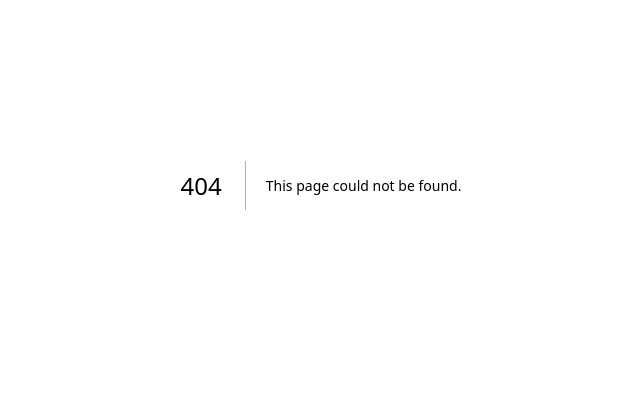
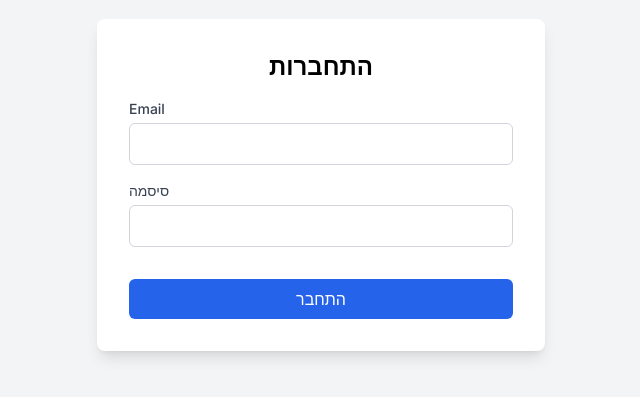
Before and after one commit to ChaniCohen1/recipesProject, a Next.js app: page /pages/login in a window 1280 px wide. Before the commit this address had no page. Shown: the part 215-612 px from the top of the page, without its empty margins (319-959 px from the left). Built offline with nearby package versions, Linux system fonts and the light colour scheme.

Commit message:
add token

```diff
--- a/next.config.js
+++ b/next.config.js
@@ -4,7 +4,8 @@ const nextConfig = {
     domains: [
       "cdn.loveandlemons.com",
       "encrypted-tbn0.gstatic.com",
-      "images.unsplash.com"
+      "images.unsplash.com",
+      "cdn.getmood.io"
     ],
   },
 };
--- a/package.json
+++ b/package.json
@@ -15,6 +15,7 @@
     "@fortawesome/react-fontawesome": "^0.2.2",
     "@heroicons/react": "^1.0.6",
     "axios": "^1.7.7",
+    "jsonwebtoken": "^9.0.2",
     "mongoose": "^8.8.1",
     "next": "^14.2.17",
     "prop-types": "^15.8.1",
@@ -23,6 +24,7 @@
     "zod": "^3.23.8"
   },
   "devDependencies": {
+    "@types/jsonwebtoken": "^9.0.7",
     "@types/node": "^20",
     "@types/react": "^18",
     "@types/react-dom": "^18",
--- /dev/null
+++ b/src/app/api/login/route.ts
@@ -0,0 +1,70 @@
+import { NextRequest, NextResponse } from "next/server";
+import jwt from "jsonwebtoken";
+
+export async function POST(req: NextRequest) {
+  const { email, password } = await req.json();
+
+  if (email === "user@example.com" && password === "111") {
+
+    const token = jwt.sign(
+      { email },
+      process.env.JWT_SECRET!,
+      { expiresIn: "1h" } //הגדרת תוקף הטוקן
+    );
+
+    const headers = new Headers();
+    headers.append(
+      "Set-Cookie",
+      `token=${token}; path=/; secure; HttpOnly; SameSite=Strict`
+    );
+
+    console.log(headers, token);
+
+    return NextResponse.json(
+      { message: "Login successful", token },
+      { headers }
+    );
+  } else {
+    return NextResponse.json(
+      { message: "Invalid credentials" },
+      { status: 401 }
+    );
+  }
+};
+
+
+export async function GET(req: NextRequest) {
+  try {
+    const token = req.cookies.get("token")?.value;
+
+    if (!token) {
+      return NextResponse.json(
+        { message: "Authentication token missing" },
+        { status: 401 }
+      );
+    }
+
+    const JWT_SECRET = process.env.JWT_SECRET!;
+    try {
+      const decoded = jwt.verify(token, JWT_SECRET);
+      console.log("Decoded Token:", decoded);
+
+      return NextResponse.json({
+        message: "User authenticated",
+        user: decoded,
+      });
+    } catch (error) {
+      console.error("Invalid token:", error);
+      return NextResponse.json(
+        { message: "Invalid token" },
+        { status: 403 }
+      );
+    }
+  } catch (error) {
+    console.error("Error during authentication:", error);
+    return NextResponse.json(
+      { message: "Server error during authentication" },
+      { status: 500 }
+    );
+  }
+};
--- a/src/app/pages/cards/page.tsx
+++ b/src/app/pages/cards/page.tsx
@@ -1,8 +1,10 @@
 "use client";
 import CardList from "@/app/components/CardList";
 import Header from "@/app/components/Header";
+import { fetchProtectedData } from "@/app/services/auth";
 import { getRecipes } from "@/app/services/getRecipes";
 import Recipe from "@/app/types/recipes";
+import { useRouter } from "next/navigation";
 import React, { useEffect, useState } from "react";
 
 const Page = () => {
@@ -14,10 +16,13 @@ const Page = () => {
   } else {
     status = false;
   }
-  console.log("status" , status);
+  console.log("status", status);
 
   const [filtered, setFiltered] = useState<Recipe[]>([]);
   const [update, setUpdate] = useState(false);
+
+  const [isAuthenticated, setIsAuthenticated] = useState(false);
+  const router = useRouter();
   useEffect(() => {
     const fetchRecipes = async () => {
       try {
@@ -33,6 +38,26 @@ const Page = () => {
     fetchRecipes();
   }, [update, status]);
 
+  //token
+  useEffect(() => {
+    const checkAccess = async () => {
+      const validation = await fetchProtectedData();
+      console.log("validation data", validation);
+      if (validation) {
+        setIsAuthenticated(true);
+        console.log("יש לך גישה למידע המוגן:", validation);
+      } else {
+        router.push("/pages/login");
+        console.log("אין לך גישה למידע המוגן");
+      }
+    };
+    checkAccess();
+  }, [router]);
+
+  if (!isAuthenticated) {
+    return <p>טוען...</p>;
+  }
+
   return (
     <>
       <Header setFiltered={setFiltered} update={update} setUpdate={setUpdate} />
--- /dev/null
+++ b/src/app/pages/login/page.tsx
@@ -0,0 +1,79 @@
+"use client";
+import { useState } from "react";
+import { useRouter } from "next/navigation";
+import { loginAxiosForGetToken } from "@/app/services/auth";
+
+const Login = () => {
+  const [email, setEmail] = useState("");
+  const [password, setPassword] = useState("");
+  const [error, setError] = useState<string | null>(null);
+  const router = useRouter();
+
+  const handleSubmit = async (e: React.FormEvent) => {
+    e.preventDefault();
+    try {
+      const response = await loginAxiosForGetToken(email, password);
+      if (response) {
+        router.push("/pages/cards");
+      } else {
+        console.log("היה בעיה בהתחברות. נסה שוב.");
+        setError("היה בעיה בהתחברות. נסה שוב.");
+      }
+    } catch (error) {
+      console.log(error);
+    }
+  };
+
+  return (
+    <div className="min-h-screen flex items-center justify-center bg-gray-100">
+      <div className="bg-white p-8 rounded-lg shadow-lg w-full max-w-md">
+        <h2 className="text-2xl font-bold text-center mb-4">התחברות</h2>
+        {error && <p className="text-red-500 text-center mb-4">{error}</p>}
+        <form onSubmit={handleSubmit}>
+          <div className="mb-4">
+            <label
+              htmlFor="email"
+              className="block text-sm font-medium text-gray-700"
+            >
+              Email
+            </label>
+            <input
+              type="email"
+              id="email"
+              className="w-full mt-1 p-2 border border-gray-300 rounded-md"
+              value={email}
+              onChange={(e) => setEmail(e.target.value)}
+              required
+            />
+          </div>
+
+          <div className="mb-4">
+            <label
+              htmlFor="password"
+              className="block text-sm font-medium text-gray-700"
+            >
+              סיסמה
+            </label>
+            <input
+              type="password"
+              id="password"
+              className="w-full mt-1 p-2 border border-gray-300 rounded-md"
+              value={password}
+              onChange={(e) => setPassword(e.target.value)}
+              required
+            />
+          </div>
+
+          <button
+            type="submit"
+            className="w-full py-2 mt-4 bg-blue-600 text-white rounded-md hover:bg-blue-700"
+          >
+            התחבר
+          </button>
+        </form>
+      </div>
+    </div>
+  );
+};
+
+export default Login;
--- /dev/null
+++ b/src/app/services/auth.ts
@@ -0,0 +1,43 @@
+import axios from "axios";
+
+export async function fetchProtectedData() {
+  try {
+    const response = await axios.get("http://localhost:3000/api/login", {
+      withCredentials: true, //אישור שליחת עוגיות לשרת
+    });
+
+    const data = response.data;
+
+    console.log("מידע מוגן:", data);
+    return data;
+  } catch (error) {
+    if (axios.isAxiosError(error) && error.response) {
+      console.log("שגיאה:", error.response.data.message);
+    } else {
+      console.log("שגיאה כלשהי:", error);
+    }
+    return null;
+  }
+};
+
+export async function loginAxiosForGetToken(email: string, password: string) {
+  try {
+    console.log(email, password);
+
+    // שליחת הבקשה לשרת עם נתוני הלוגין
+    const response = await axios.post("http://localhost:3000/api/login", {
+      email,
+      password,
+    });
+    console.log("response", response);
+
+
+    if (response.data.token) {
+      return true;
+    }
+  } catch (err) {
+    console.log(err);
+
+    return false;
+  }
+};
--- a/src/app/services/getRecipes.ts
+++ b/src/app/services/getRecipes.ts
@@ -1,7 +1,7 @@
 import axios from "axios";
 import Recipe from "../types/recipes";
 
-const url = "https://recipes-project-omega.vercel.app";
+const url = "http://localhost:3000";
 // https://recipes-project-omega.vercel.app
 // http://localhost:3000
 export const addRecipe = async (newRecipe: Recipe) => {
```
Also changed, not shown: 1 other file (tests, documents, lock files or other folders).
